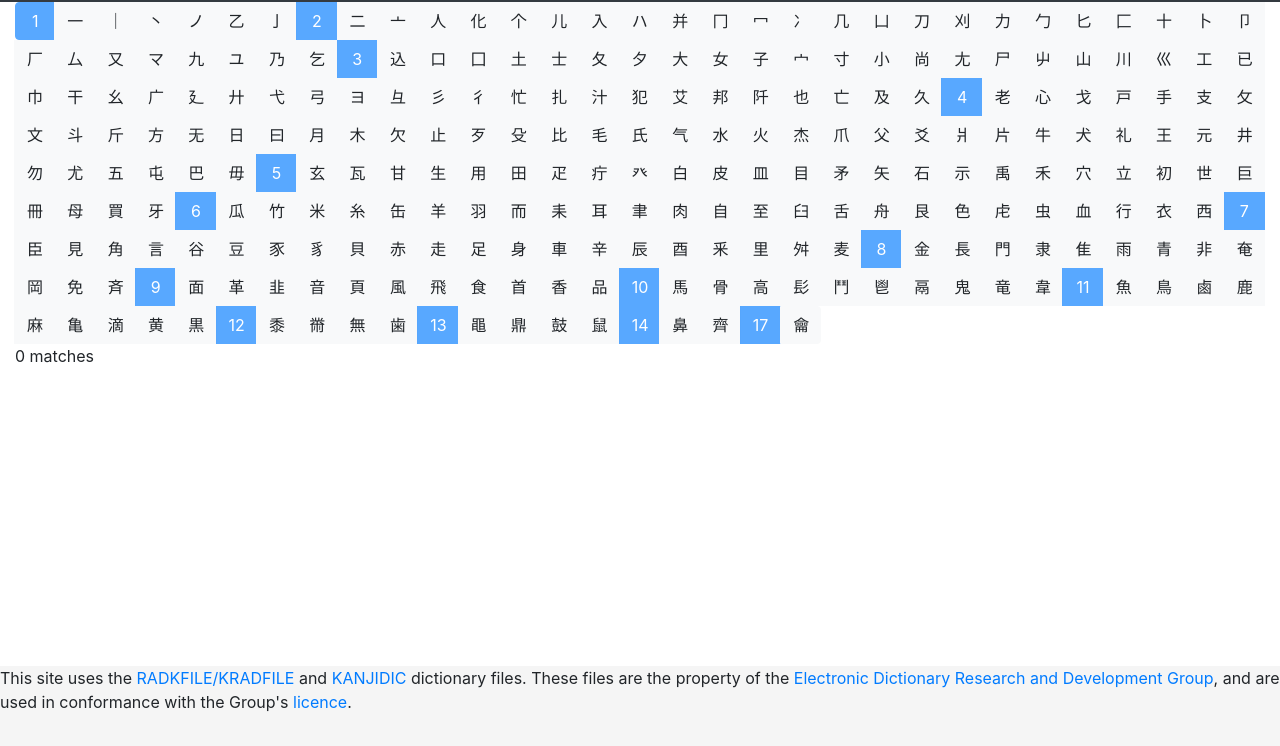
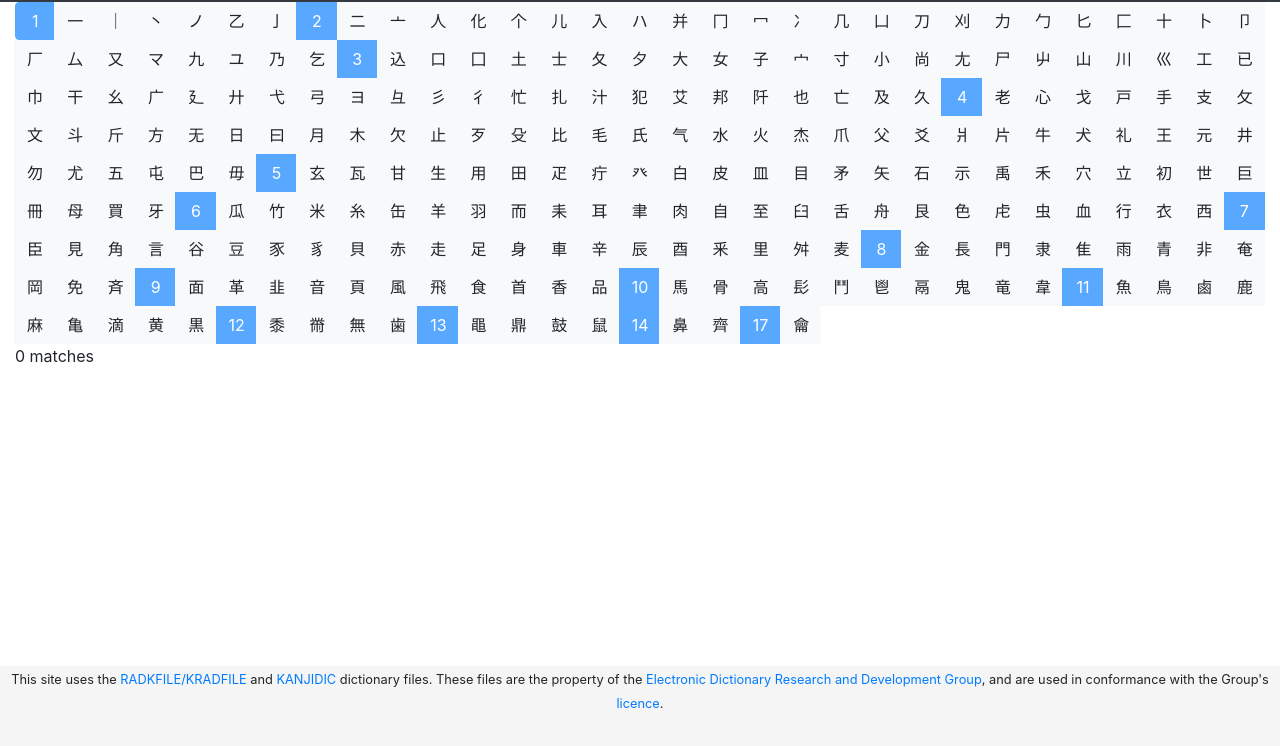
Before and after one commit to maxwellhaydn/kanji-builder, a React app: page / in a window 1280 px wide. Shown: the part 54-800 px from the top of the page. Built offline with nearby package versions, Linux system fonts and the light colour scheme.

Commit message:
Make license text smaller

```diff
--- a/src/components/App.css
+++ b/src/components/App.css
@@ -14,3 +14,7 @@ body {
     height: 10vh;
     background-color: #f5f5f5;
 }
+
+.footer p:last-child {
+    margin-bottom: 0;
+}
--- a/src/components/App.js
+++ b/src/components/App.js
@@ -28,8 +28,8 @@ const App = (props) => {
                     </Route>
                 </Switch>
             </Container>
-            <div className="footer">
-                This site uses the <a href="http://www.edrdg.org/krad/kradinf.html">RADKFILE/KRADFILE</a> and <a href="http://www.edrdg.org/wiki/index.php/KANJIDIC_Project">KANJIDIC</a> dictionary files. These files are the property of the <a href="http://www.edrdg.org/">Electronic Dictionary Research and Development Group</a>, and are used in conformance with the Group's <a href="http://www.edrdg.org/edrdg/licence.html">licence</a>.
+            <div className="footer text-center">
+                <p><small>This site uses the <a href="http://www.edrdg.org/krad/kradinf.html">RADKFILE/KRADFILE</a> and <a href="http://www.edrdg.org/wiki/index.php/KANJIDIC_Project">KANJIDIC</a> dictionary files. These files are the property of the <a href="http://www.edrdg.org/">Electronic Dictionary Research and Development Group</a>, and are used in conformance with the Group's <a href="http://www.edrdg.org/edrdg/licence.html">licence</a>.</small></p>
             </div>
         </div>
     );
```
